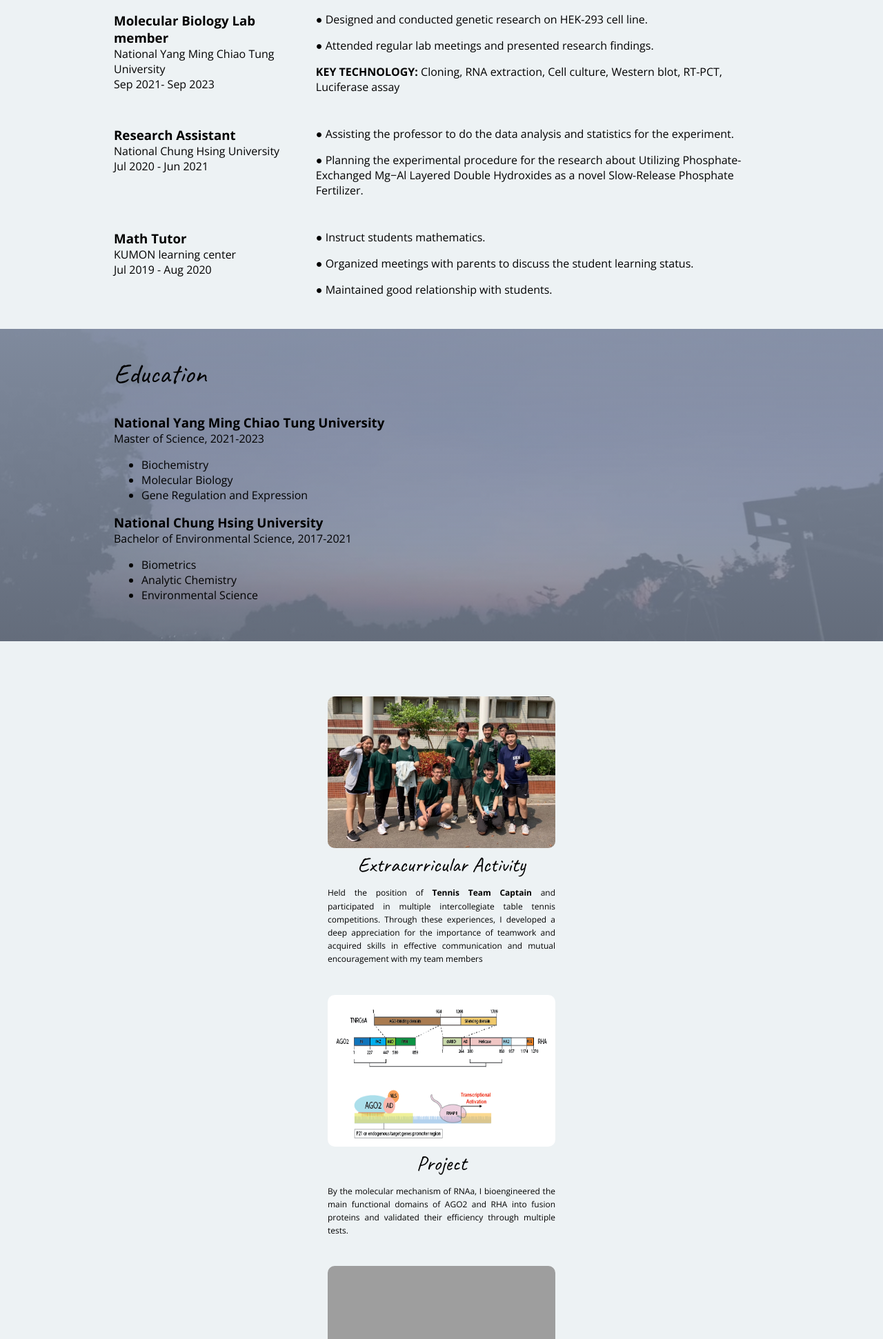
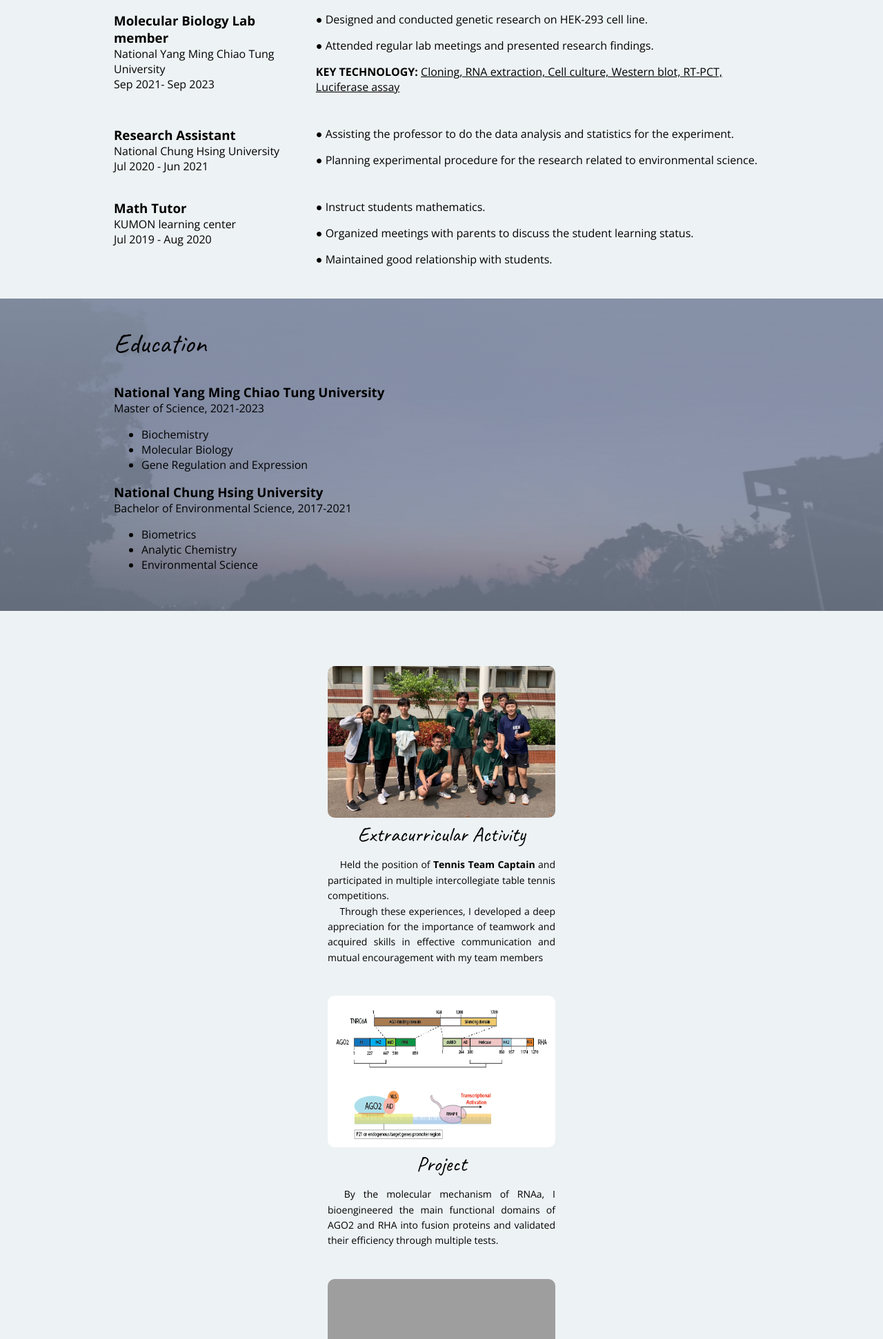
Before and after one commit to konfun/PEI-CHIEH-resume.github.io, a plain HTML site: page my resume/index.html in a window 1280 px wide. Shown: the part 526-2468 px from the top of the page at 69% size. Drawn offline with nearby package versions, Linux system fonts and the light colour scheme; grey boxes are pictures that could not be loaded.

Commit message:
Add files via upload

```diff
--- a/my resume/index.html
+++ b/my resume/index.html
@@ -19,7 +19,7 @@
                 <div class="col-wide">
                     <h1>Pei-Chieh Li</h1>
                     <h2>Research Associate on RNA biology</h2>
-                    <p>determined, self-motivating, and goal-oriented individual who want to enter the biotechnology field and contribute to the development of RNA therapeutics</p>
+                    <p>Determined, self-motivating, and goal-oriented individual who want to enter the biotechnology field and contribute to the development of RNA therapeutics</p>
                 </div>
                 <!---------------------------PDF-------------------------->
                 <a href="asset/Pei-Chieh Li_Resume_Final.pdf" download class="btn download" target="_blank">Download PDF</a>
@@ -41,7 +41,7 @@
                     <div class="job-description">
                         <p>● Designed and conducted genetic research on HEK-293 cell line.</p>
                         <p>● Attended regular lab meetings and presented research findings.</p>
-                        <p><strong>KEY TECHNOLOGY:</strong> Cloning, RNA extraction, Cell culture, Western blot, RT-PCT, Luciferase assay </p>
+                        <p><strong>KEY TECHNOLOGY:</strong> <ins>Cloning, RNA extraction, Cell culture, Western blot, RT-PCT, Luciferase assay </ins> </p>
                     </div>
                 </div>
                 <!--------------------job2--------------------->
@@ -53,7 +53,7 @@
                     </div>
                     <div class="job-description">
                         <p>● Assisting the professor to do the data analysis and statistics for the experiment.</p>
-                        <p>● Planning the experimental procedure for the research about Utilizing Phosphate-Exchanged Mg−Al Layered Double Hydroxides as a novel Slow-Release Phosphate Fertilizer.</p>
+                        <p>● Planning experimental procedure for the research related to environmental science.</p>
                     </div>
                 </div>
                 <!--------------------job3--------------------->
@@ -96,10 +96,10 @@
             <div>
                 <img src="asset/Extracurricular Activity.jpg" alt="Extracurricular Activity">
                 <h100>Extracurricular Activity</h100>
-                <p> Held the position of <strong>
+                <p> &nbsp;&nbsp;&nbsp;&nbsp;Held the position of <strong>
                     Tennis Team Captain </strong>and participated in multiple
                     intercollegiate table tennis competitions.
-                    Through these experiences, I developed a deep appreciation
+                    <br>&nbsp;&nbsp;&nbsp;&nbsp;Through these experiences, I developed a deep appreciation
                     for the importance of teamwork and acquired skills in
                     effective communication and mutual encouragement with
                     my team members</p>
@@ -107,7 +107,7 @@
             <div>
                 <a href="asset/論文_Final.pdf" target="_blank"> <img src="asset/RNAa_m.png" alt="Project"></a>
                 <h100>Project</h100>
-                <p> By the molecular mechanism of RNAa, I bioengineered the
+                <p> &nbsp;&nbsp;By the molecular mechanism of RNAa, I bioengineered the
                     main functional domains of AGO2 and RHA into fusion
                     proteins and validated their efficiency through multiple
                     tests.</p>
@@ -115,7 +115,7 @@
             <div>
                 <a href="asset/GCP證書 copy.png" target="_blank"><img src="asset/GCP證書 copy.png" alt="Self-directed Learning"></a>
                 <h100>Self-directed Learning</h100>
-                <p> Enrolled in an online course on <strong>Clinical Trials Training
+                <p> &nbsp;&nbsp;&nbsp;&nbsp;Enrolled in an online course on <strong>Clinical Trials Training
                     Program</strong>, gaining a comprehensive understanding of the
                     drug development process and the roles involved.
                     </p>
--- a/my resume/style.css
+++ b/my resume/style.css
@@ -14,7 +14,7 @@ body{
 }
 
 h1, h2 {
-    font-family: 'caveat';
+    font-family: 'caveat', cursive;
     font-weight: 400;
 }
 h1{
@@ -223,7 +223,7 @@ h3~p {
 }
 
 .Portfolio p {
-    font-size: 12px;
+    font-size: 14px;
     line-height: 1.6em;
     text-align: justify;
 }
```
